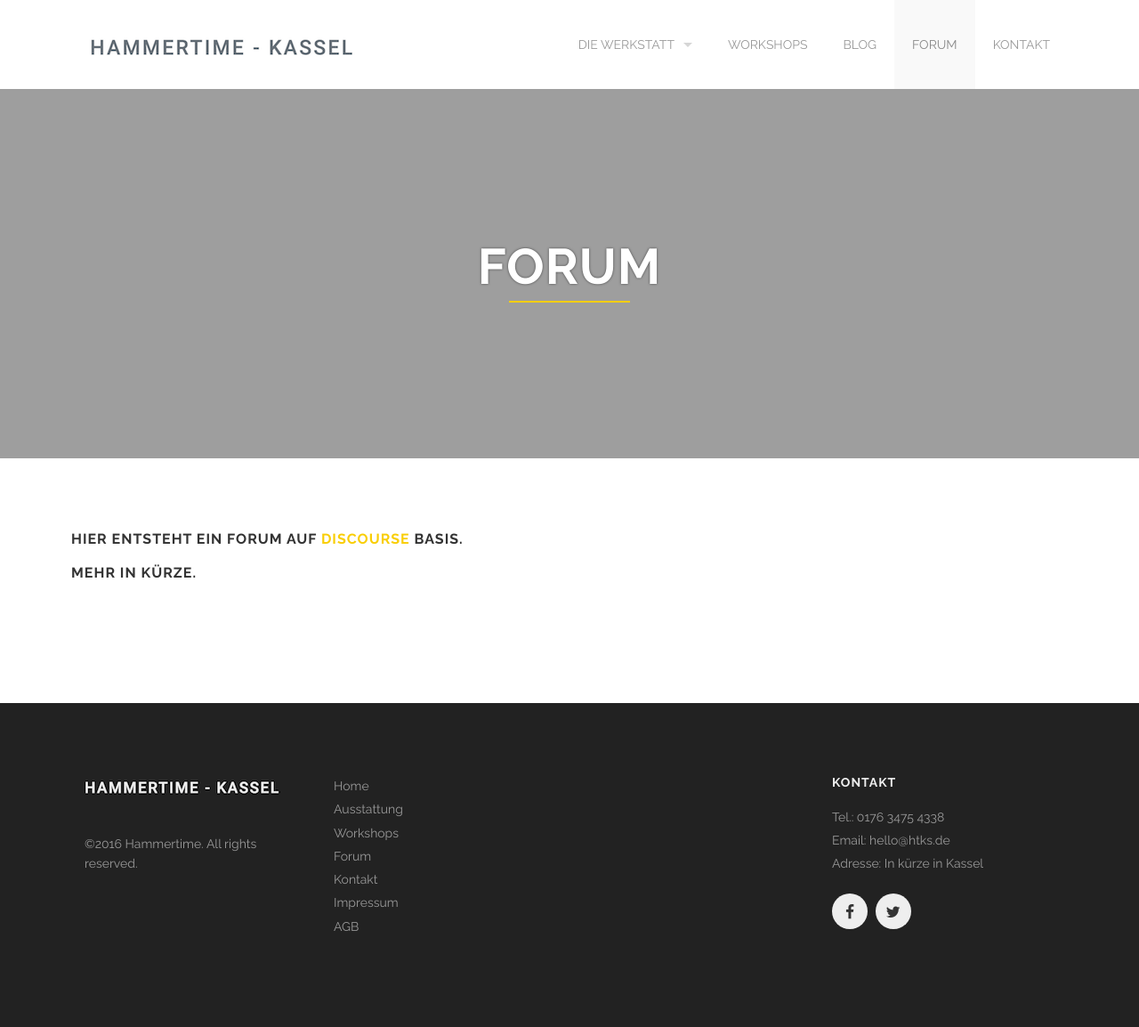
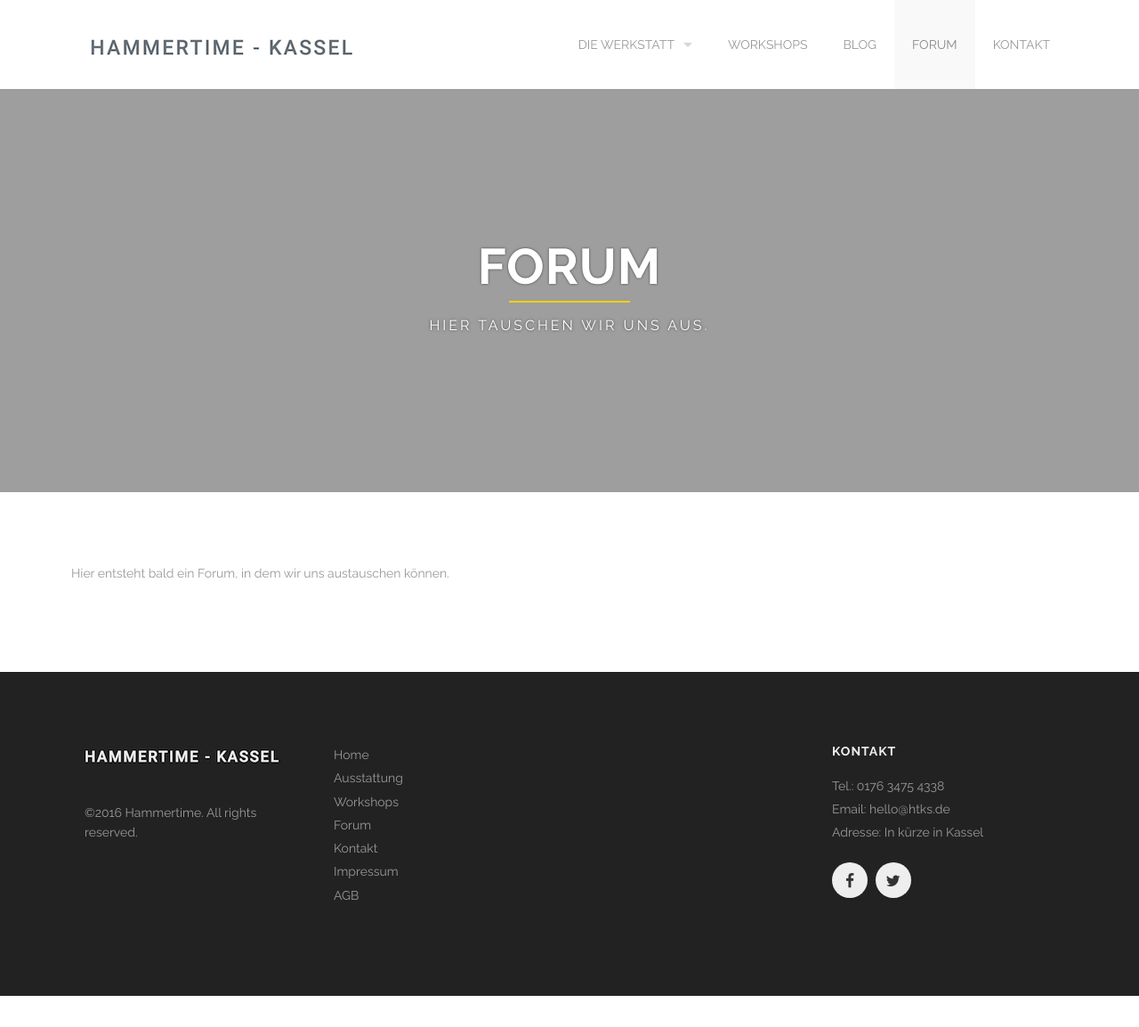
Before and after one commit to Hammertime-Kassel/htks, a Jekyll site: the page built from forum.html, in a window 1280 px wide. Shown: the whole page at 89% size. Built offline with Jekyll 4.4.1, drawn with Linux system fonts in a browser that asks for light colours; after the commit the page ends 1119 px from its top, so only the background shows below that.

Commit message:
update forum

```diff
--- a/forum.html
+++ b/forum.html
@@ -1,6 +1,8 @@
 ---
 layout: default
 title: Forum
+long_title: Forum
+tagline: Hier tauschen wir uns aus.
 section_id: forum
 ---
 
@@ -8,7 +10,7 @@ section_id: forum
   <div class='four spacing'></div>
   <div class='row'>
     <div class='large-12 columns shadow-text'>
-      {% include section-header.html title="Forum" color="#fff" class="big" %}
+      {% include section-header.html title=page.long_title tagline=page.tagline color="#fff" class="big" %}
     </div>
   </div>
   <div class='four spacing'></div>
@@ -16,16 +18,8 @@ section_id: forum
 </div>
 
   <div class='full'>
-    <div class='row'>
-      <div class='medium-8 columns'>
-        <div class='form'>
-          <div class='row'>
-            <h3>Hier entsteht ein Forum auf <a href="discourse.org">Discourse</a> basis.</h3>
-            <h3>Mehr in kürze.</h3>
-          </div>
-        </div>
-        <div class='two spacing'></div>
-      </div>
+    <div class="row">
+      <p>Hier entsteht bald ein Forum, in dem wir uns austauschen können.</p>
     </div>
   </div>
   <div class='four spacing'></div>
```
